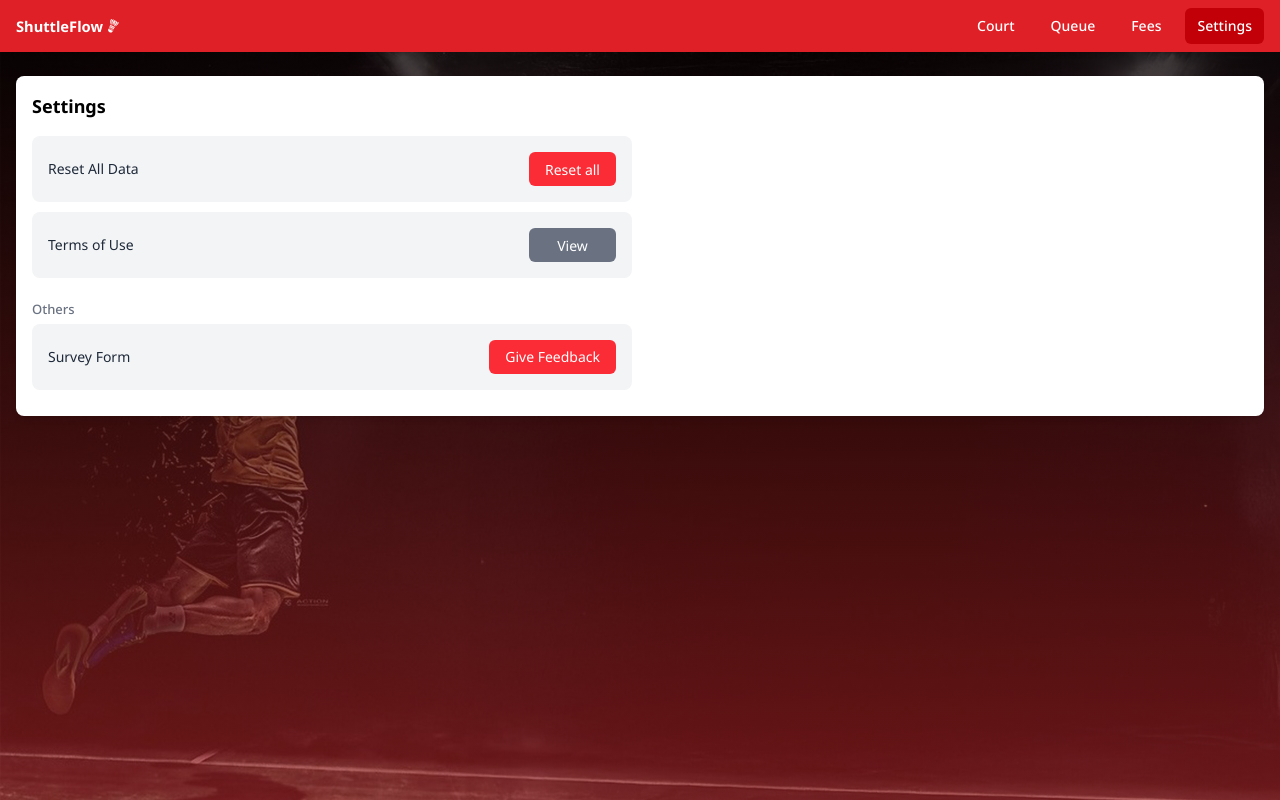
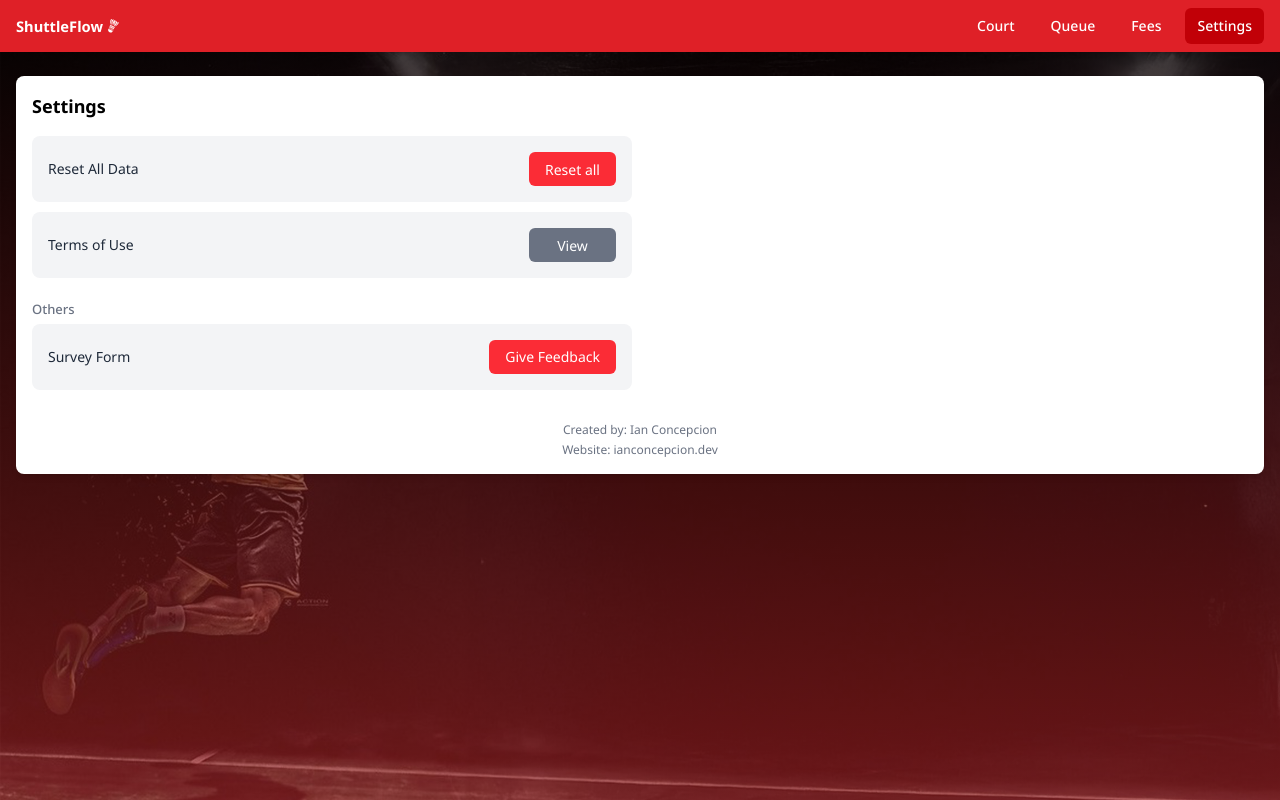
Before and after one commit to christianemmanuel/shuttleflow, a Next.js app: page /settings in a window 1280 px wide. Built offline with nearby package versions, Linux system fonts and the light colour scheme.

Commit message:
add author

```diff
--- a/app/settings/page.tsx
+++ b/app/settings/page.tsx
@@ -54,6 +54,11 @@ const Settings = () => {
               <p className="text-sm text-gray-800">Survey Form</p>
               <Link href='https://tally.so/r/n9g4Y4' target='_blank' className="bg-red-500 hover:bg-red-600 text-white py-1 px-4 h-[34px] min-w-[87px] rounded-md cursor-pointer flex items-center justify-center transition relative w-auto">Give Feedback</Link>
             </div>
+          </div>
+
+          <div className='mt-8 text-center text-gray-500 text-xs flex flex-col gap-1'>
+            <span>Created by: Ian Concepcion</span>
+            <span>Website: <Link href='https://www.ianconcepcion.dev/' target='_blank'>ianconcepcion.dev</Link></span>
           </div>
 
         </div>
```
